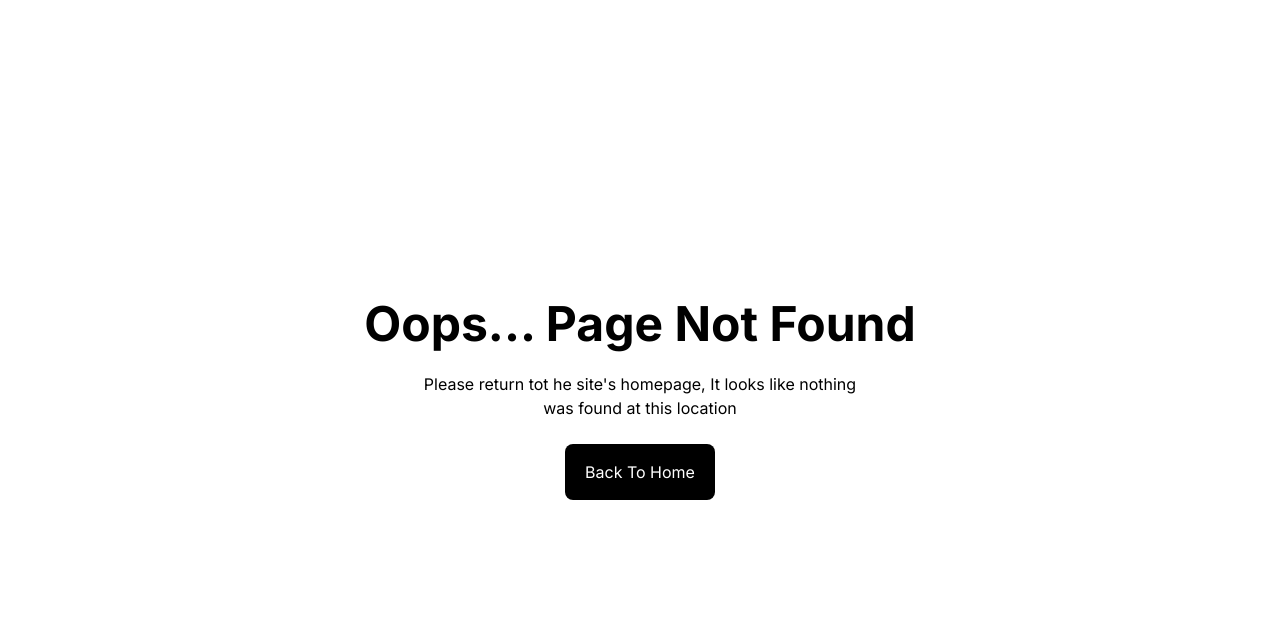
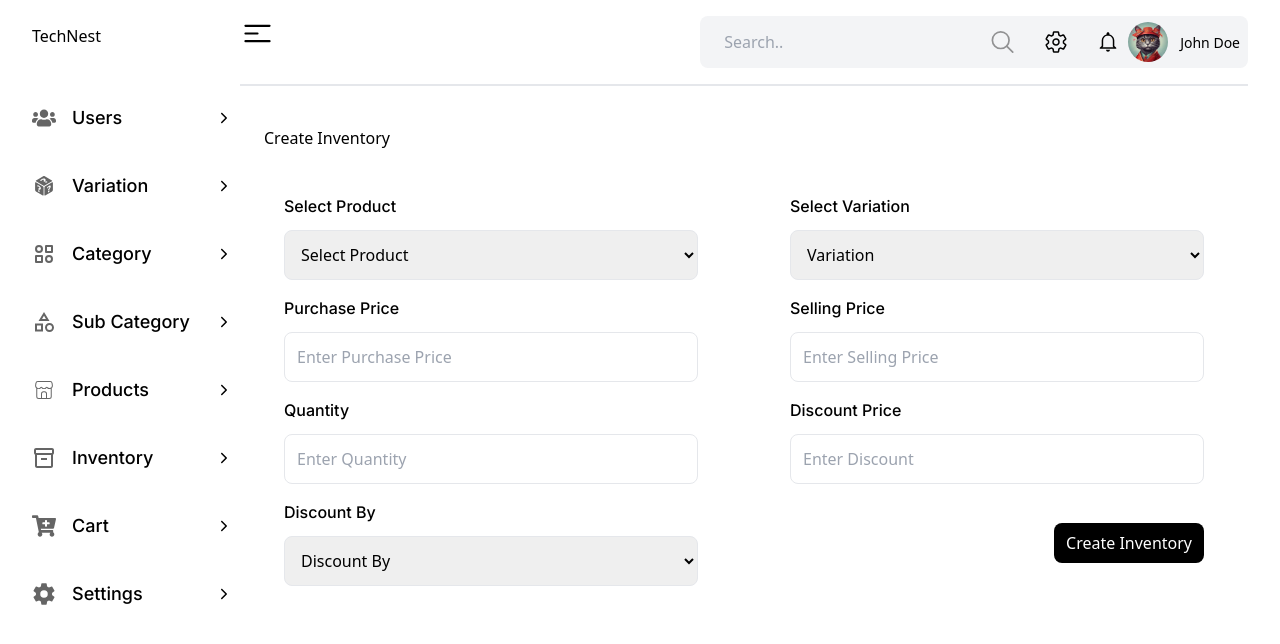
Before and after one commit to km-saifullah/ecom-dashboard, a React (Vite) app: page /inventories in a window 1280 px wide. Before the commit this address had no page. Shown: the top 644 px of the page. Built offline with nearby package versions, Linux system fonts and the light colour scheme.

Commit message:
create inventory feature added in admin dashboard

```diff
--- a/src/App.jsx
+++ b/src/App.jsx
@@ -18,6 +18,7 @@ import Variation from "./pages/variation/Variation";
 import Category from "./pages/category/Category";
 import SubCategory from "./pages/subcategory/SubCategory";
 import Product from "./pages/product/Product";
+import Inventory from "./pages/inventory/Inventory";
 
 // / All Routes
 const router = createBrowserRouter(
@@ -35,6 +36,7 @@ const router = createBrowserRouter(
         <Route path="/categories" element={<Category />} />
         <Route path="/sub-category" element={<SubCategory />} />
         <Route path="/products" element={<Product />} />
+        <Route path="/inventories" element={<Inventory />} />
       </Route>
       <Route>
         <Route path="*" element={<NotFound />} />
--- /dev/null
+++ b/src/pages/inventory/Inventory.jsx
@@ -0,0 +1,174 @@
+import React, { useState } from "react";
+
+const Inventory = () => {
+  const [inventoryInput, setInventoryInput] = useState({
+    product: "",
+    productVariation: "",
+    purchasePrice: "",
+    sellingPrice: "",
+    discountPrice: "",
+    quantity: "",
+  });
+
+  // handle inventory input fields
+  const handleInventoryInput = (e) => {
+    let inventoryInputInfo = { ...inventoryInput };
+    inventoryInputInfo[e.target.name] = e.target.value;
+    setInventoryInput(inventoryInputInfo);
+  };
+
+  //   handle create inventory
+  const handleCreateInventory = (e) => {
+    console.log(inventoryInput);
+    setInventoryInput({
+      product: "",
+      productVariation: "",
+      purchasePrice: "",
+      sellingPrice: "",
+      quantity: "",
+      discountPrice: "",
+      discountBy: "",
+    });
+    e.preventDefault();
+  };
+  return (
+    <main className="py-10 px-6">
+      <div>
+        <h2>Create Inventory</h2>
+      </div>
+      <section className="bg-white mt-6 p-5 rounded">
+        <form action="">
+          <div className="flex items-center justify-between flex-wrap gap-y-4 gap-x-1">
+            <div className="flex flex-col space-y-3 w-[45%]">
+              <label
+                htmlFor=""
+                className="text-primary text-base font-medium font-inter"
+              >
+                Select Product
+              </label>
+              <select
+                id=""
+                className="w-full outline-none border border-borderColor p-3 rounded-lg"
+                name="product"
+                value={inventoryInput.product}
+                onChange={handleInventoryInput}
+              >
+                <option value="">Select Product</option>
+                <option value="Product-1">Product-1</option>
+                <option value="Product-2">Product-2</option>
+              </select>
+            </div>
+            <div className="flex flex-col space-y-3 w-[45%]">
+              <label
+                htmlFor=""
+                className="text-primary text-base font-medium font-inter"
+              >
+                Select Variation
+              </label>
+              <select
+                id=""
+                className="w-full outline-none border border-borderColor p-3 rounded-lg"
+                name="productVariation"
+                value={inventoryInput.productVariation}
+                onChange={handleInventoryInput}
+              >
+                <option value="">Variation</option>
+                <option value="Variation-1">Variation-1</option>
+                <option value="Variation-2">Variation-2</option>
+              </select>
+            </div>
+            <div className="flex flex-col space-y-3 w-[45%]">
+              <label
+                htmlFor=""
+                className="text-primary text-base font-medium font-inter"
+              >
+                Purchase Price
+              </label>
+              <input
+                type="text"
+                placeholder="Enter Purchase Price"
+                name="purchasePrice"
+                value={inventoryInput.purchasePrice}
+                onChange={handleInventoryInput}
+                className="w-full outline-none border border-borderColor p-3 rounded-lg"
+              />
+            </div>
+            <div className="flex flex-col space-y-3 w-[45%]">
+              <label
+                htmlFor=""
+                className="text-primary text-base font-medium font-inter"
+              >
+                Selling Price
+              </label>
+              <input
+                type="text"
+                placeholder="Enter Selling Price"
+                name="sellingPrice"
+                value={inventoryInput.sellingPrice}
+                onChange={handleInventoryInput}
+                className="w-full outline-none border border-borderColor p-3 rounded-lg"
+              />
+            </div>
+            <div className="flex flex-col space-y-3 w-[45%]">
+              <label
+                htmlFor=""
+                className="text-primary text-base font-medium font-inter"
+              >
+                Quantity
+              </label>
+              <input
+                type="text"
+                placeholder="Enter Quantity"
+                name="quantity"
+                value={inventoryInput.quantity}
+                onChange={handleInventoryInput}
+                className="w-full outline-none border border-borderColor p-3 rounded-lg"
+              />
+            </div>
+            <div className="flex flex-col space-y-3 w-[45%]">
+              <label
+                htmlFor=""
+                className="text-primary text-base font-medium font-inter"
+              >
+                Discount Price
+              </label>
+              <input
+                type="text"
+                placeholder="Enter Discount"
+                name="discountPrice"
+                value={inventoryInput.discountPrice}
+                onChange={handleInventoryInput}
+                className="w-full outline-none border border-borderColor p-3 rounded-lg"
+              />
+            </div>
+            <div className="flex flex-col space-y-3 w-[45%]">
+              <label
+                htmlFor=""
+                className="text-primary text-base font-medium font-inter"
+              >
+                Discount By
+              </label>
+              <select
+                id=""
+                className="w-full outline-none border border-borderColor p-3 rounded-lg"
+                name="discountBy"
+                value={inventoryInput.discountBy}
+                onChange={handleInventoryInput}
+              >
+                <option value="">Discount By</option>
+                <option value="ammount">ammount</option>
+                <option value="percentage">percentage</option>
+              </select>
+            </div>
+
+            <div className="bg-black px-3 py-2 text-white rounded-lg">
+              <button onClick={handleCreateInventory}>Create Inventory</button>
+            </div>
+          </div>
+        </form>
+      </section>
+    </main>
+  );
+};
+
+export default Inventory;
```
